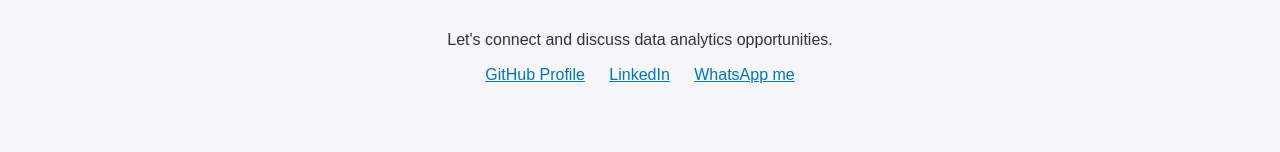
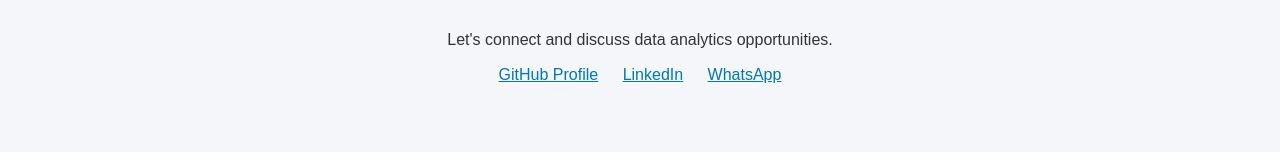
Before and after one commit to rapidlashes/rapidlashes.github.io, a plain HTML site: page index.html in a window 1280 px wide. Shown: the part 1654-1806 px from the top of the page. Drawn offline with Linux system fonts and the light colour scheme.

Commit message:
re editing my whatsapp button

```diff
--- a/index.html
+++ b/index.html
@@ -153,9 +153,9 @@
             LinkedIn
         </a>
 
-        <a href="https://wa.me/254798059879" class="whatsapp-btn" target="_blank" rel="noopener noreferrer">
+        <a href="https://wa.me/254798059879" target="_blank" rel="noopener noreferrer">
 
-            WhatsApp me
+            WhatsApp
 
         </a>
 
```
